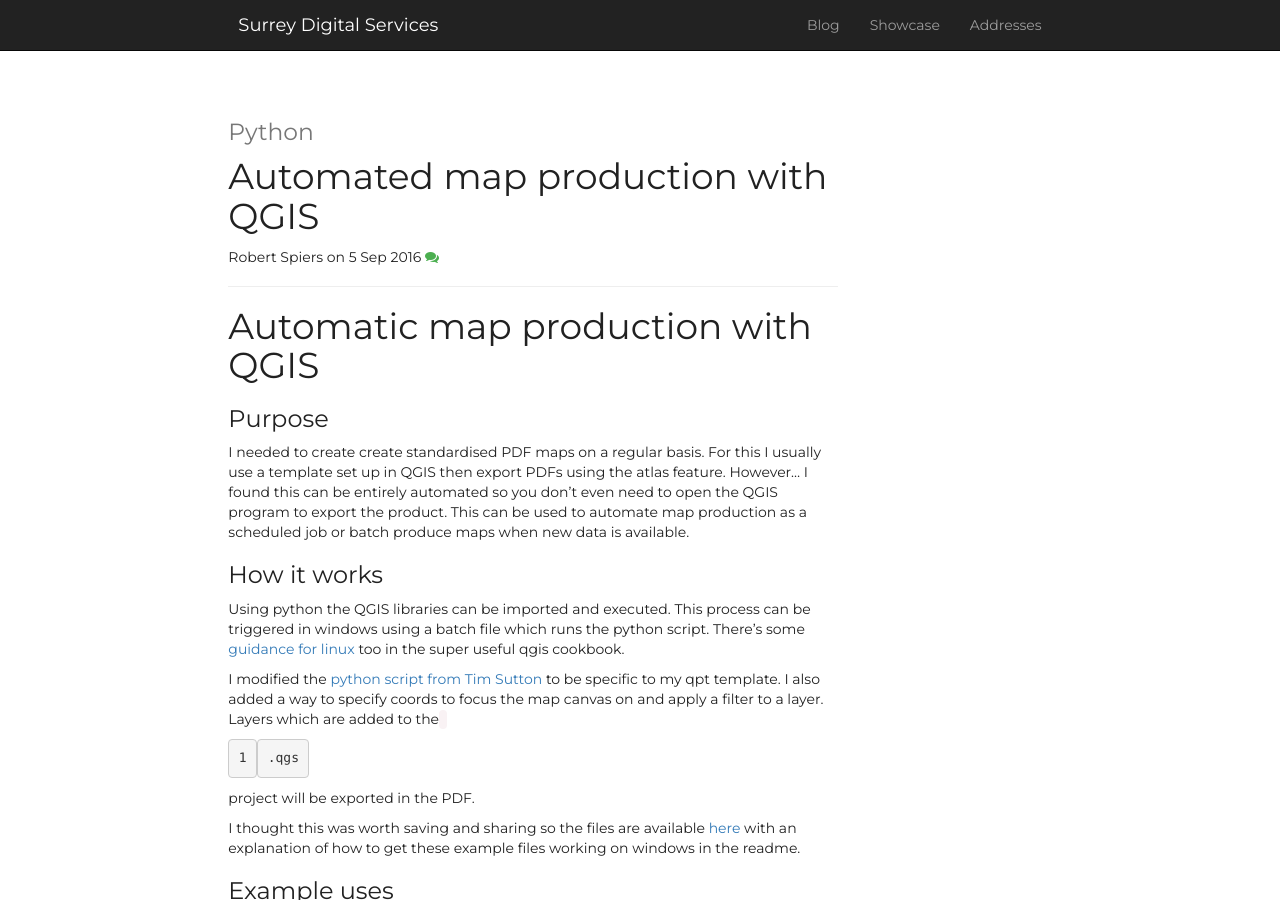
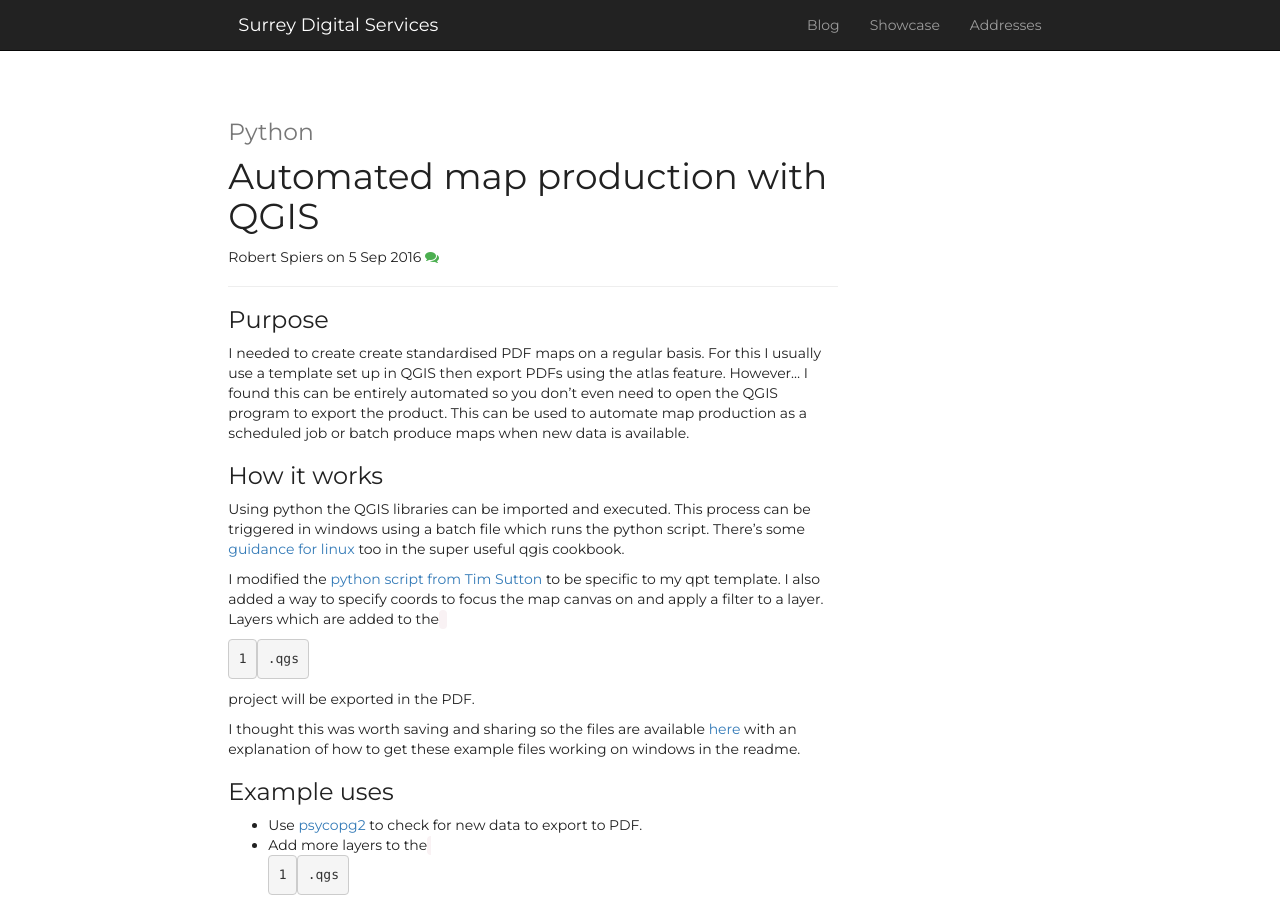
Before and after one commit to surreydigitalservices/surreydigitalservices.github.io, a Jekyll site: the page built from _posts/2016-09-05-Automated-map-production-with-QGIS.md, in a window 1280 px wide and 900 px high. Built offline with Jekyll 4.4.1, drawn with Linux system fonts in a browser that asks for light colours; nearby versions of some CDN libraries; comment, search, counter and statistics services are not loaded.

Commit message:
Update 2016-09-05-Automated-map-production-with-QGIS.md

```diff
--- a/_posts/2016-09-05-Automated-map-production-with-QGIS.md
+++ b/_posts/2016-09-05-Automated-map-production-with-QGIS.md
@@ -6,8 +6,6 @@ category: Python
 tags: Python, QGIS
 author: Robert Spiers
 ---
-
-# Automatic map production with QGIS
 
 ### Purpose
 I needed to create create standardised PDF maps on a regular basis. For this I usually use a template set up in QGIS then export PDFs using the atlas feature. However... I found this can be entirely automated so you don't even need to open the QGIS program to export the product. This can be used to automate map production as a scheduled job or batch produce maps when new data is available.
```
